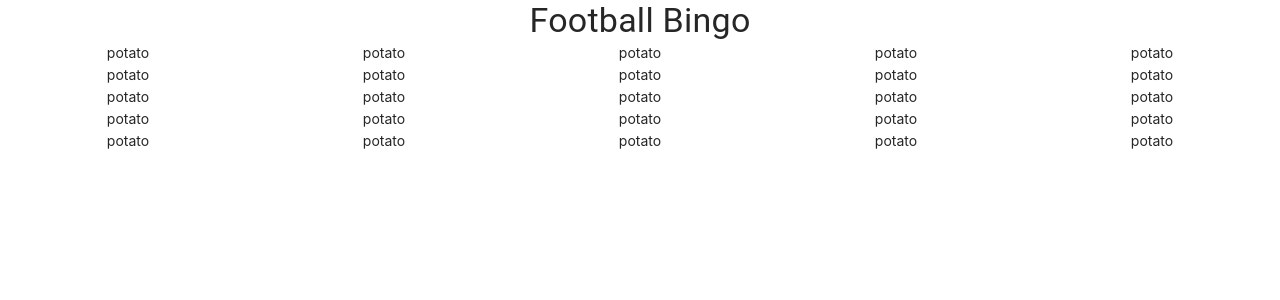
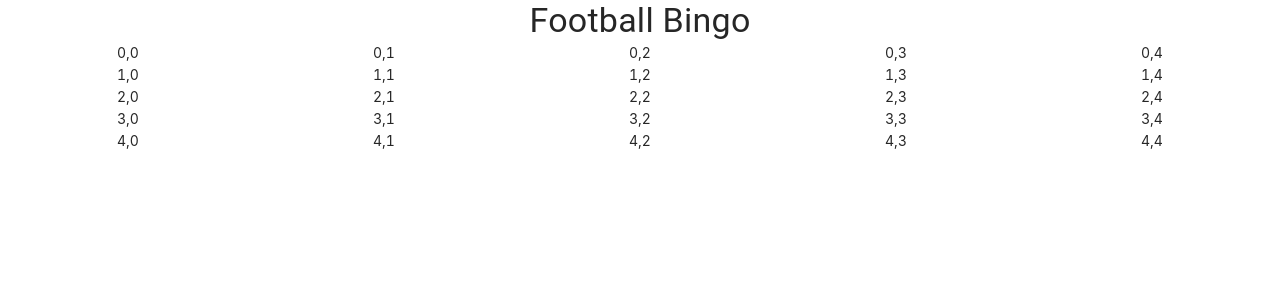
Before and after one commit to auroraborghi/football-bingo, a React (Create React App) app in the folder football-bingo-ui/: page / in a window 1280 px wide. Shown: the top 300 px of the page. Built offline with nearby package versions, Linux system fonts and the light colour scheme.

Commit message:
Got board working as well as covered square mechanic getting passed in through props.

```diff
--- a/football-bingo-ui/src/board.tsx
+++ b/football-bingo-ui/src/board.tsx
@@ -1,54 +1,60 @@
 import React from "react";
 import Square from './square';
 import { Grid } from '@mui/material';
+import { ViewColumnSharp } from "@mui/icons-material";
 
 interface BoardProps {
     value: number
 }
 
+interface BoardState {
+
+}
+
 export default class Board extends React.Component<BoardProps, {}> {
-    // The board should be extendable (you can state how big it can be)
     // TODO: start with 3x3, 5x5, 7x7, etc. (no even numbers can be added - end goal)
     constructor(props: any) {
         super(props);
     }
 
-    // TODO: cares about position of square and what question the square has if it has one.
-        // Needs to keep track of the location and where each square location is.
-
-    // Identify the covered square during creation and pass it in as a prop to the square!
-    // A covered square doesn't have a question, otherwise it does. :D
     // If you have a row of covered squares then you have Bingo!!!
-    renderSquare() {
-        return <Square value={'potato'}/>;
+    renderSquare(colIdx: number, rowIdx: number) {
+        const baseSquare = Math.floor(this.props.value/2);
+        return <Square
+                    key={`${colIdx},${rowIdx}`}
+                    value={`${colIdx},${rowIdx}`}
+                    isCovered={rowIdx === baseSquare && colIdx === baseSquare}/>;
     }
 
-    render() {
-        const size = this.props.value;
-        const initialCoveredSquare = Math.ceil(size/2);
-
+    renderRows(colIdx: number) {
         const rows = [];
-        for (let i = 0; i < size; i++) {
+        for (let rowIdx = 0; rowIdx < this.props.value; rowIdx++) {
             rows.push(
-                this.renderSquare()
+                this.renderSquare(colIdx, rowIdx)
             );
         }
+        return rows;
+    }
 
+    renderBoard() {
         const cols = [];
-        for (let j = 0; j < size; j++) {
+        for (let colIdx = 0; colIdx < this.props.value; colIdx++) {
             cols.push(
                 <Grid container item>
                     <React.Fragment>
-                        {rows}
+                        {this.renderRows(colIdx)}
                     </React.Fragment>
                 </Grid>
             )
         }
+        return cols;
+    }
 
+    render() {
         return (
             <div>
                 <div className="board">
-                    {cols}
+                    {this.renderBoard()}
                 </div>
             </div>
         );
--- a/football-bingo-ui/src/square.tsx
+++ b/football-bingo-ui/src/square.tsx
@@ -4,13 +4,15 @@
 
 interface SquareProps {
     value: string;
-    // isCovered: boolean
+    isCovered: boolean;
 }
 
 export default class Square extends React.Component<SquareProps, {}> {
     constructor(props: any) {
         super(props);
     }
+
+    // A covered square doesn't have a question, otherwise it does. :D
 
     render() {
         return (
```
